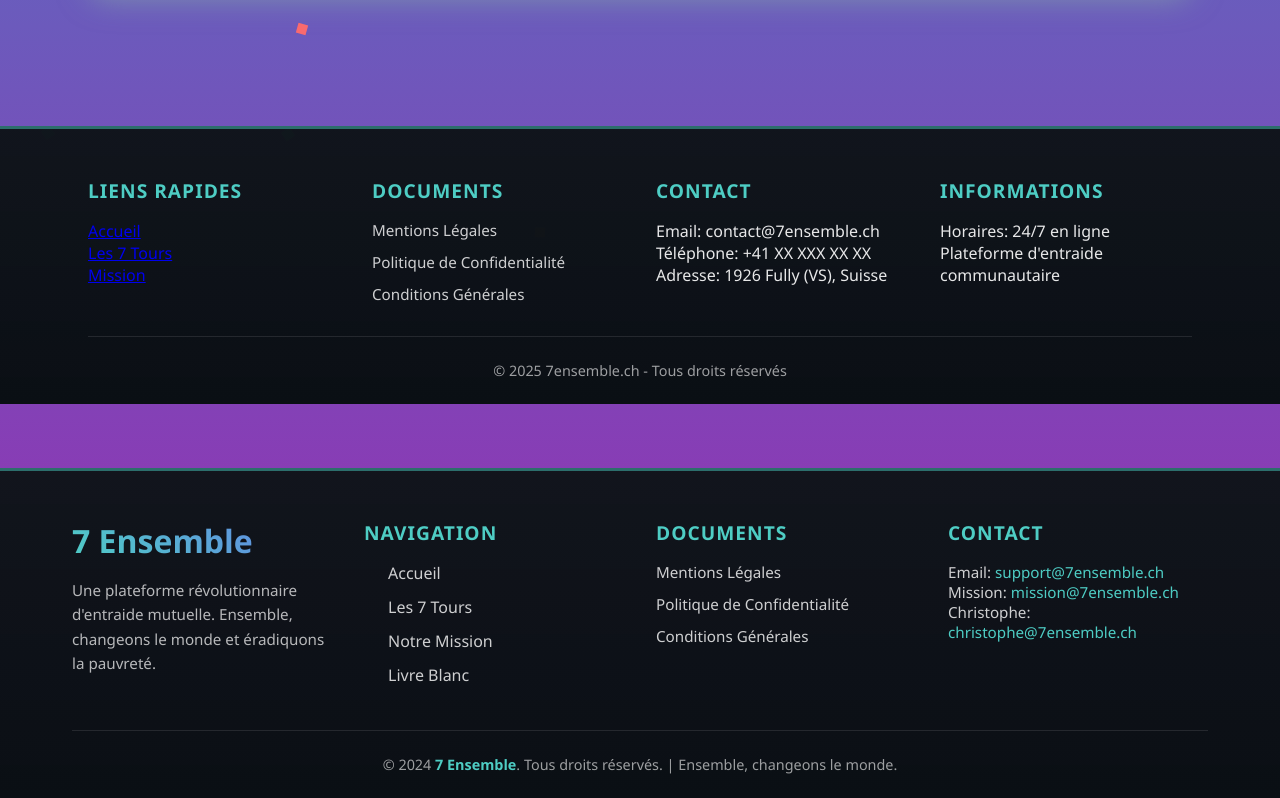
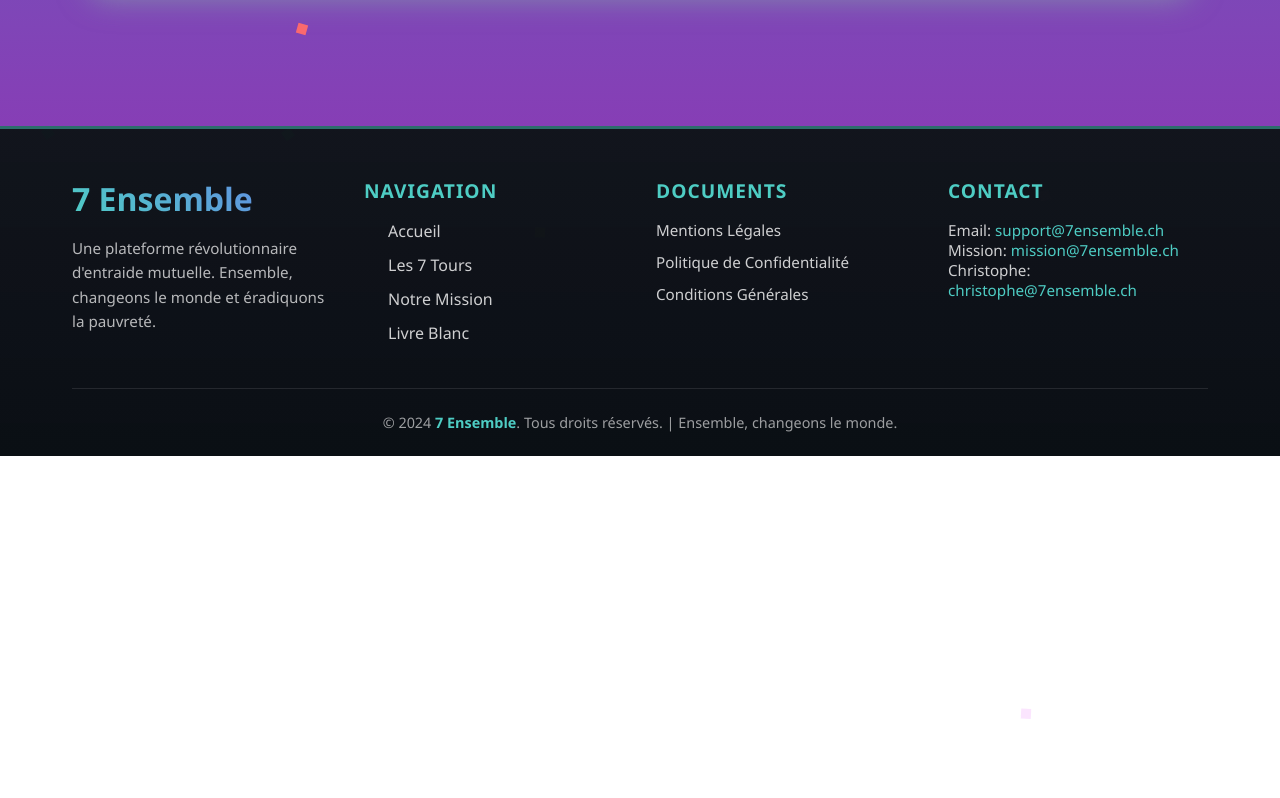
Before and after one commit to Chrossier69/7Ensemble-webportal, a plain HTML site: page mission.html in a window 1280 px wide. Shown: the part 6058-6856 px from the top of the page. After the commit the page ends 6514 px from the top, so only its background shows below. Drawn offline with Linux system fonts and the light colour scheme.

Commit message:
Remove footer section from mission.html
Removed the footer section from the mission.html file.

```diff
--- a/mission.html
+++ b/mission.html
@@ -731,49 +731,7 @@ Que l'entraide devienne normale.</em></strong>
         </main>
     </div>
 
-    <!-- Footer -->
-    <footer class="site-footer-enhanced">
-        <div class="container">
-            <div class="footer-main">
-                <!-- Quick Links -->
-                <div class="footer-section">
-                    <h3>Liens rapides</h3>
-                    <a href="index.html">Accueil</a>
-                    <a href="les7tours.html">Les 7 Tours</a>
-                    <a href="mission.html">Mission</a>
-                </div>
 
-                <!-- Documents -->
-                <div class="footer-section">
-                    <h3>Documents</h3>
-                    <div class="footer-documents">
-                        <a href="mentions-legales.html" class="doc-link">Mentions Légales</a>
-                        <a href="politique-confidentialite.html" class="doc-link">Politique de Confidentialité</a>
-                        <a href="conditions-generales.html" class="doc-link">Conditions Générales</a>
-                    </div>
-                </div>
-
-                <!-- Contact -->
-                <div class="footer-section">
-                    <h3>Contact</h3>
-                    <p>Email: contact@7ensemble.ch</p>
-                    <p>Téléphone: +41 XX XXX XX XX</p>
-                    <p>Adresse: 1926 Fully (VS), Suisse</p>
-                </div>
-
-                <!-- Info -->
-                <div class="footer-section">
-                    <h3>Informations</h3>
-                    <p>Horaires: 24/7 en ligne</p>
-                    <p>Plateforme d'entraide communautaire</p>
-                </div>
-            </div>
-
-            <div class="footer-bottom">
-                <p class="footer-copyright">&copy; 2025 7ensemble.ch - Tous droits réservés</p>
-            </div>
-        </div>
-    </footer>
 
     <!-- Modal Registration -->
     <div id="missionModal" class="modal">
```
